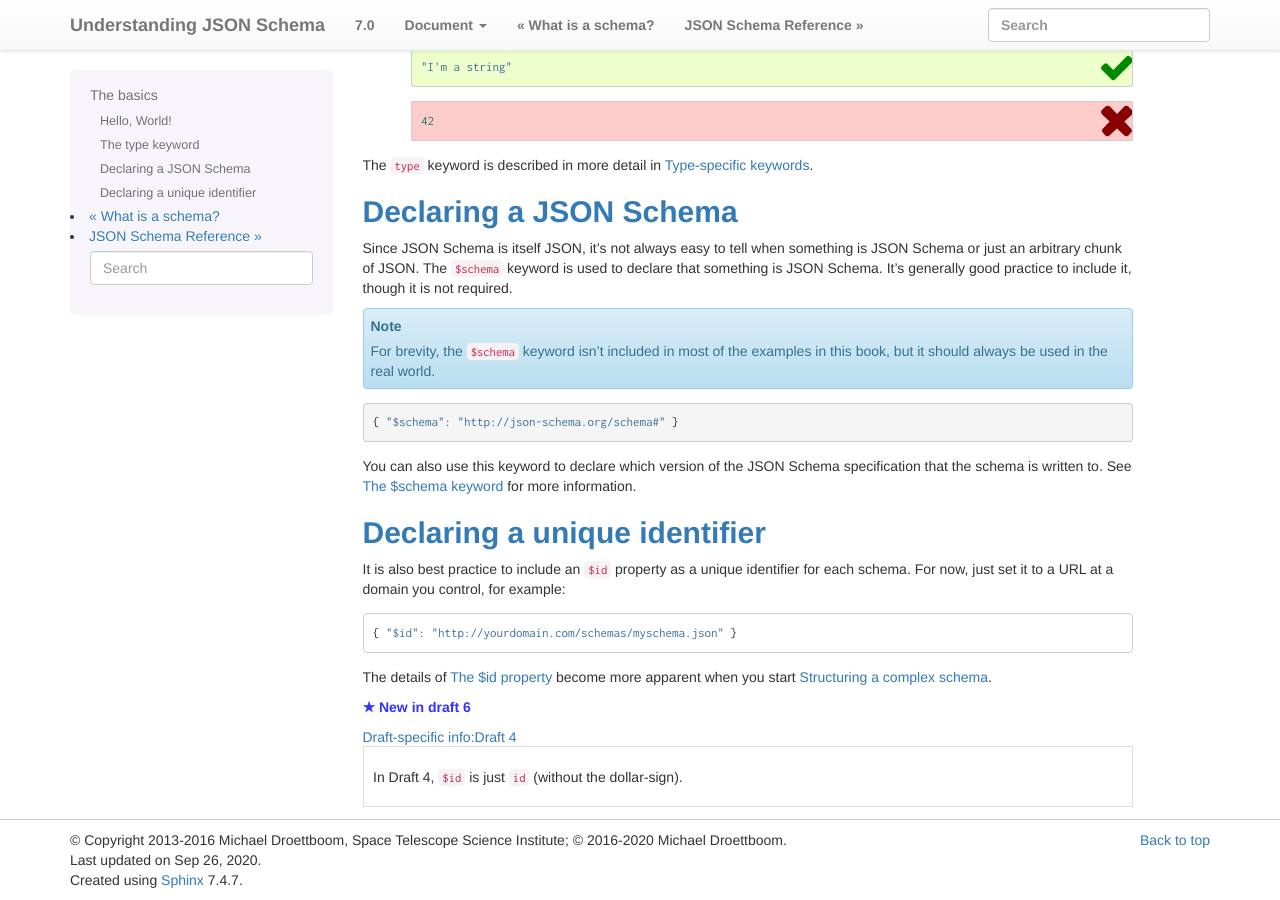
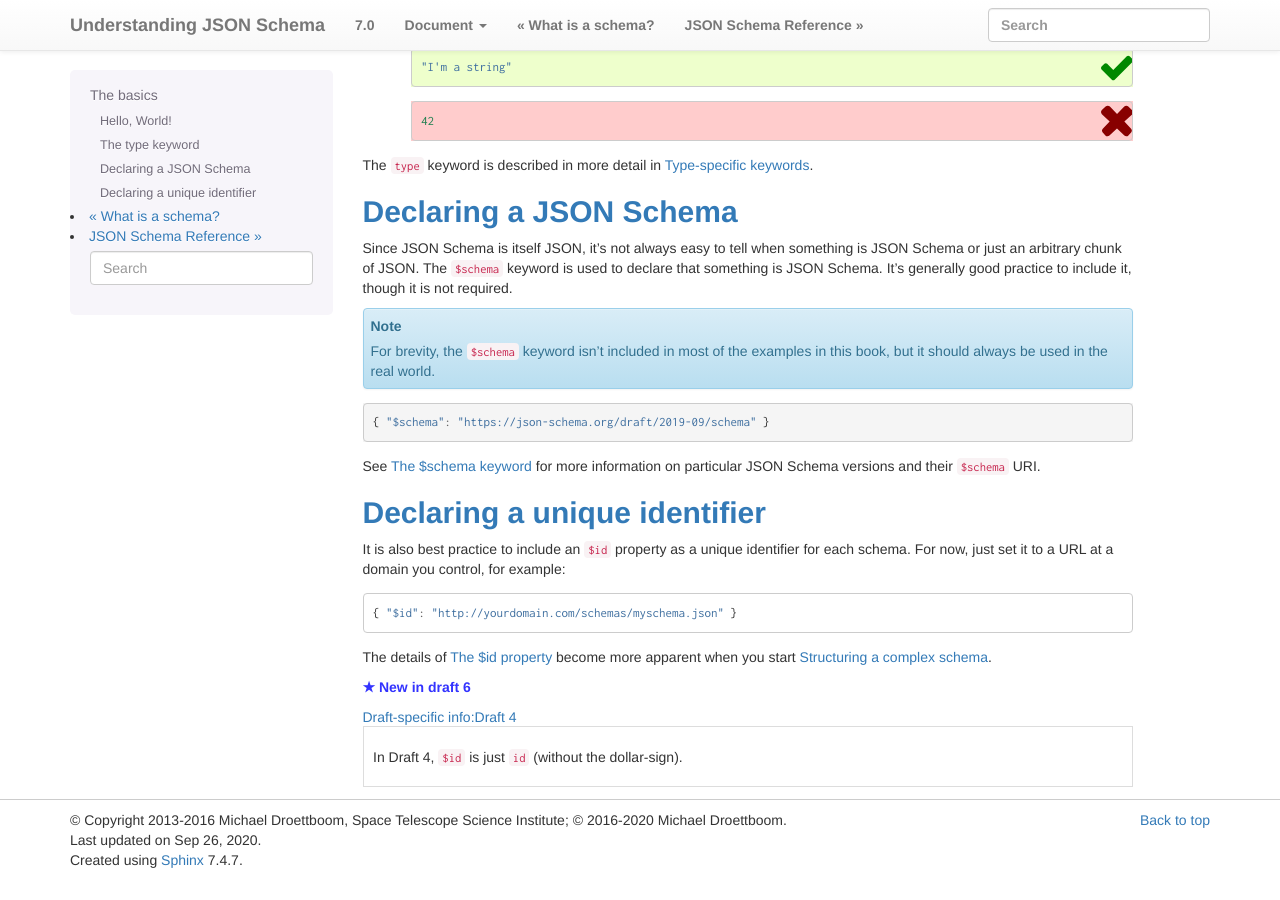
Before and after one commit to json-schema-org/understanding-json-schema, a Sphinx documentation site: the page built from source/basics.rst, in a window 1280 px wide and 900 px high, scrolled down 1290 px. Built offline with Sphinx 7.4.7, drawn with Linux system fonts in a browser that asks for light colours; some web fonts are replaced.

Commit message:
Fix 134 (Draft 2019-09: Use correct  URI)

```diff
--- a/source/basics.rst
+++ b/source/basics.rst
@@ -92,11 +92,10 @@
 
 .. schema_example::
 
-    { "$schema": "http://json-schema.org/schema#" }
+    { "$schema": "https://json-schema.org/draft/2019-09/schema" }
 
-You can also use this keyword to declare which version of the JSON
-Schema specification that the schema is written to.  See `schema` for
-more information.
+See `schema` for more information on particular JSON Schema versions and their
+``$schema`` URI.
 
 Declaring a unique identifier
 -----------------------------
--- a/source/reference/schema.rst
+++ b/source/reference/schema.rst
@@ -17,7 +17,7 @@
 which must be at the root.  Therefore most of the time, you'll want
 this at the root of your schema::
 
-    "$schema": "http://json-schema.org/draft/2019-09/schema#"
+    "$schema": "https://json-schema.org/draft/2019-09/schema"
 
 Advanced
 --------
@@ -26,7 +26,7 @@
 of the JSON Schema standard and include the draft name in the path, for
 example:
 
-- ``http://json-schema.org/draft/2019-09/schema#``
+- ``https://json-schema.org/draft/2019-09/schema``
 - ``http://json-schema.org/draft-07/schema#``
 - ``http://json-schema.org/draft-06/schema#``
 - ``http://json-schema.org/draft-04/schema#``
```
